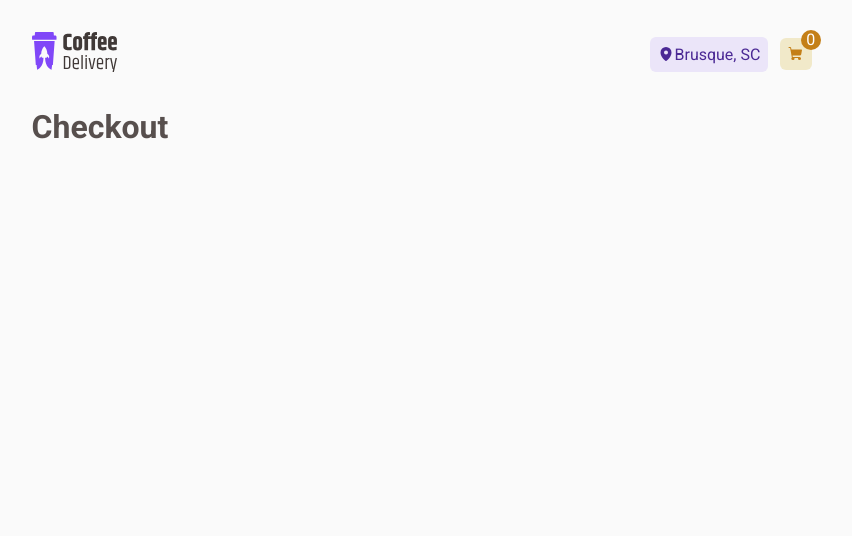
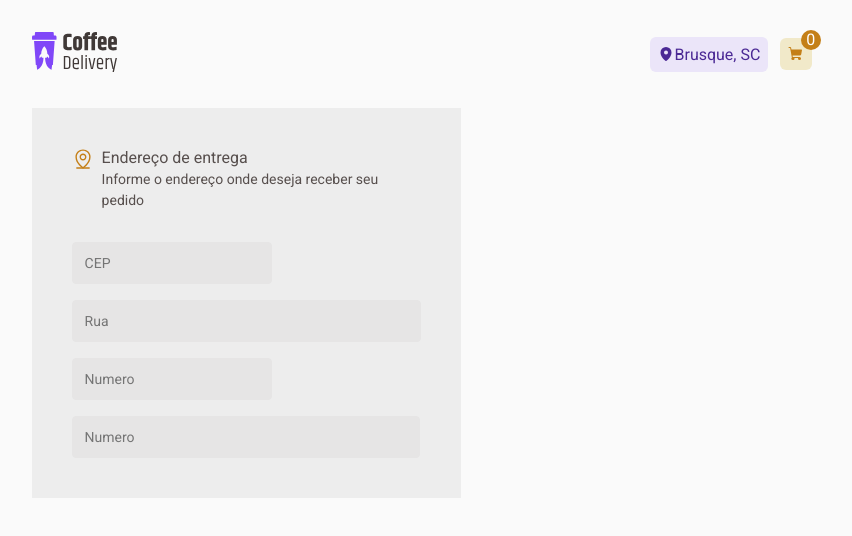
Before and after one commit to Junior041/coffe-delivery, a React (Vite) app: page /checkout in a window 1280 px wide. Shown: the top 536 px of the page, without its empty margins (218-1070 px from the left). Built offline with nearby package versions, Linux system fonts and the light colour scheme.

Commit message:
initForm

```diff
--- /dev/null
+++ b/src/pages/Checkout/Endereco/index.tsx
@@ -0,0 +1,32 @@
+import {
+  CepInput,
+  ComplementoInput,
+  EnderecoContainer,
+  FormEndereco,
+  NumeroInput,
+  RuaInput,
+  TitleEndereco,
+} from './styles';
+import MapIcon from '../../../assets/mapIcon.svg';
+
+export default function Endereco() {
+  return (
+    <EnderecoContainer>
+      <div>
+        <TitleEndereco>
+          <img src={MapIcon} width={22} alt="" />
+          <div>
+            <p>Endereço de entrega</p>
+            <span>Informe o endereço onde deseja receber seu pedido</span>
+          </div>
+        </TitleEndereco>
+      </div>
+      <FormEndereco>
+        <CepInput type="text" placeholder="CEP" />
+        <RuaInput type="text" placeholder="Rua" />
+        <NumeroInput type="text" placeholder="Numero" />
+        <ComplementoInput type="text" placeholder="Numero" />
+      </FormEndereco>
+    </EnderecoContainer>
+  );
+}
--- /dev/null
+++ b/src/pages/Checkout/Endereco/styles.ts
@@ -0,0 +1,61 @@
+import styled from 'styled-components';
+
+export const EnderecoContainer = styled.div`
+  background-color: ${(props) => props.theme['gray-300']};
+  padding: 40px;
+  display: flex;
+  flex-direction: column;
+  gap: 32px;
+`;
+
+export const TitleEndereco = styled.div`
+  display: flex;
+  flex-direction: row;
+  align-items: flex-start;
+  gap: 8px;
+  > div {
+    display: flex;
+    flex-direction: column;
+    line-height: 130%; /* 20.8px */
+    > h3 {
+      font-size: 1rem;
+    }
+    > span {
+      font-size: 0.875rem;
+    }
+  }
+`;
+
+export const FormEndereco = styled.form`
+  display: flex;
+  flex-wrap: wrap;
+  gap: 16px 12px;
+`;
+
+const BaseInput = styled.input`
+  background-color: ${(props) => props.theme['gray-400']};
+  height: 42px;
+  padding: 12px;
+  font-size: 14px;
+  color: ${(props) => props.theme['gray-600']};
+  border: 1px solid ${(props) => props.theme['gray-400']};
+  border-radius: 4px;
+`;
+
+export const CepInput = styled(BaseInput)`
+  width: 200px;
+`;
+
+export const RuaInput = styled(BaseInput)`
+  width: 100%;
+`;
+
+export const NumeroInput = styled(BaseInput)`
+  width: 200px;
+`;
+
+export const ComplementoInput = styled(BaseInput)`
+  width: 348px;
+  display: flex;
+  justify-content: space-between;
+`;
--- a/src/pages/Checkout/index.tsx
+++ b/src/pages/Checkout/index.tsx
@@ -1,9 +1,12 @@
-import { CheckoutContainer } from './styles';
+import Endereco from './Endereco';
+import { CheckoutContainer, ParteEsquerda } from './styles';
 
 export default function Checkout() {
   return (
     <CheckoutContainer>
-      <h1>Checkout</h1>
+      <ParteEsquerda>
+        <Endereco />
+      </ParteEsquerda>
     </CheckoutContainer>
   );
 }
--- a/src/pages/Checkout/styles.ts
+++ b/src/pages/Checkout/styles.ts
@@ -4,3 +4,9 @@ export const CheckoutContainer = styled.div`
   width: 61vw;
   margin: auto;
 `;
+
+export const ParteEsquerda = styled.div`
+  width: 55%;
+  display: flex;
+  flex-direction: column;
+`;
```
Also changed, not shown: src/assets/mapIcon.svg (added).
